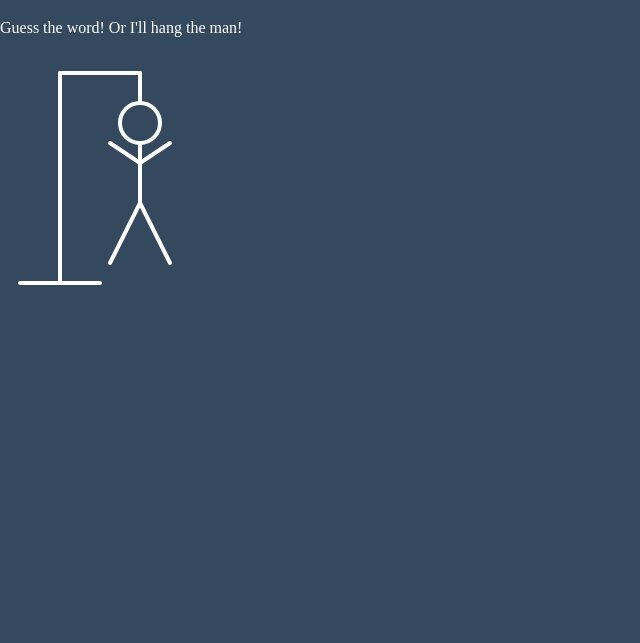
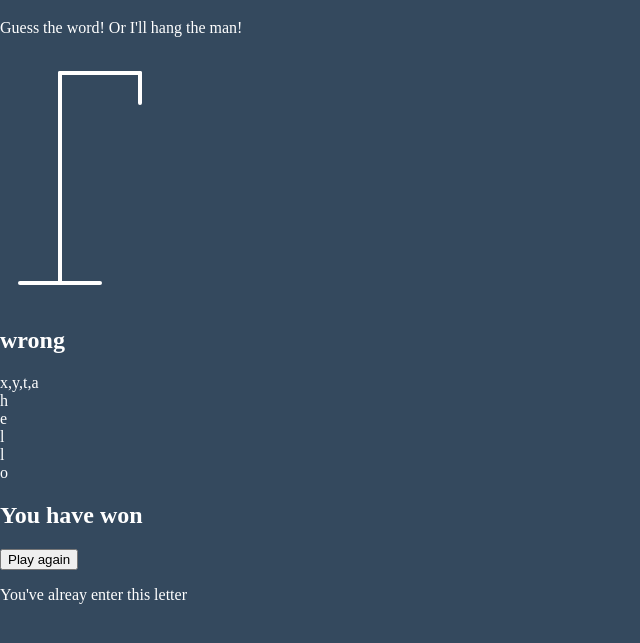
Before and after one commit to windate3411/hangman, a plain HTML site: page index.html in a window 1280 px wide. Shown: the part 61-704 px from the top of the page, without its empty margins (0-640 px from the left). Drawn offline with Linux system fonts and the light colour scheme.

Commit message:
finish html structure

```diff
--- a/index.html
+++ b/index.html
@@ -22,15 +22,42 @@
       <line x1="20" y1="230" x2="100" y2="230"></line>
 
       <!-- Head -->
-      <circle cx="140" cy="70" r="20"></circle>
+      <circle cx="140" cy="70" r="20" class="body-parts"></circle>
 
       <!-- Body -->
-      <line x1="140" y1="90" x2="140" y2="150"></line>
-      <line x1="140" y1="110" x2="170" y2="90"></line>
-      <line x1="140" y1="110" x2="110" y2="90"></line>
-      <line x1="140" y1="150" x2="170" y2="210"></line>
-      <line x1="140" y1="150" x2="110" y2="210"></line>
+      <line x1="140" y1="90" x2="140" y2="150" class="body-parts"></line>
+      <line x1="140" y1="110" x2="170" y2="90" class="body-parts"></line>
+      <line x1="140" y1="110" x2="110" y2="90" class="body-parts"></line>
+      <line x1="140" y1="150" x2="170" y2="210" class="body-parts"></line>
+      <line x1="140" y1="150" x2="110" y2="210" class="body-parts"></line>
     </svg>
+    <!-- container for wrong letters -->
+    <div class="wrong-letter-container">
+      <div class="wrong-letters"></div>
+      <h2>wrong</h2>
+      <span>x,y,t,a</span>
+    </div>
+    <!-- word display -->
+    <div class="word" id="word">
+      <div class="letter">h</div>
+      <div class="letter">e</div>
+      <div class="letter">l</div>
+      <div class="letter">l</div>
+      <div class="letter">o</div>
+    </div>
+  </div>
+
+  <!-- popup messages -->
+  <div class="popup-container" id="popup-container">
+    <div class="popup">
+      <h2 id="final-message">You have won</h2>
+      <button id="play-button">Play again</button>
+    </div>
+  </div>
+
+  <!-- notifications -->
+  <div class="notication-container" id="notication-container">
+    <p>You've alreay enter this letter</p>
   </div>
 </body>
 
--- a/style.css
+++ b/style.css
@@ -1,6 +1,6 @@
-/* * {
+* {
   box-sizing: border-box;
-} */
+}
 
 body {
   padding: 0;
@@ -15,3 +15,9 @@ body {
   stroke-width: 4px;
   stroke-linecap: round;
 }
+
+/* hide the body parts */
+
+.body-parts {
+  display: none;
+}
```
